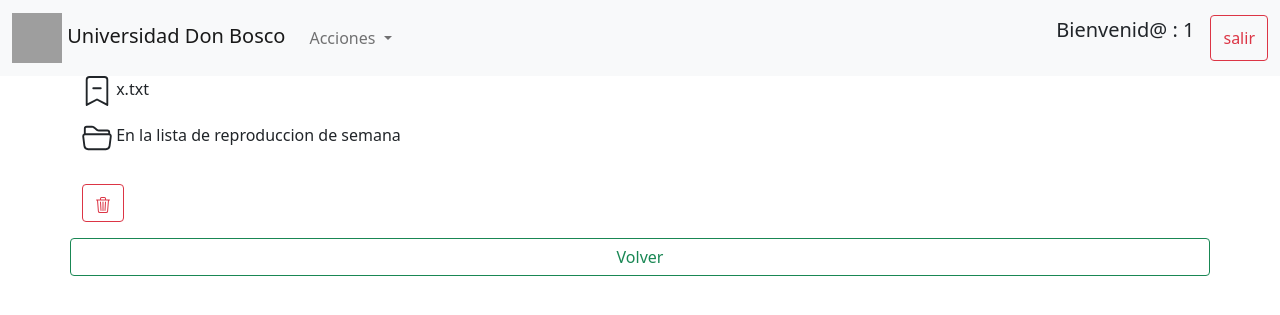
After one commit to EdwinRos/DSS_Catedra, a PHP site: page /administracion/administracionViews/confirmaciones.php?lista=semana&&cancion=x.txt in a window 1280 px wide. The commit adds this page. Shown: the top 315 px of the page. Run offline with PHP 8.4, Linux system fonts and the light colour scheme; the visitor is signed in with stand-in values (Sample User, id 1); grey boxes are pictures that could not be loaded.

Commit message:
subida de canciones de la semana

```diff
--- /dev/null
+++ b/administracion/administracioIncludes/bootstrap.php
@@ -0,0 +1,4 @@
+<!-- CSS only -->
+<link href="https://cdn.jsdelivr.net/npm/bootstrap@5.1.3/dist/css/bootstrap.min.css" rel="stylesheet" integrity="sha384-1BmE4kWBq78iYhFldvKuhfTAU6auU8tT94WrHftjDbrCEXSU1oBoqyl2QvZ6jIW3" crossorigin="anonymous">
+<!-- JavaScript Bundle with Popper -->
+<script src="https://cdn.jsdelivr.net/npm/bootstrap@5.1.3/dist/js/bootstrap.bundle.min.js" integrity="sha384-ka7Sk0Gln4gmtz2MlQnikT1wXgYsOg+OMhuP+IlRH9sENBO0LRn5q+8nbTov4+1p" crossorigin="anonymous"></script>
--- a/administracion/administracioIncludes/borrar.txt
+++ /dev/null
@@ -1 +0,0 @@
-Borrar esto luego
--- /dev/null
+++ b/administracion/administracioIncludes/navbar.php
@@ -0,0 +1,34 @@
+<?php
+session_start();
+
+if(!isset($_SESSION['usuario']))  header('LOCATION: ../index.php');
+
+?>
+<nav class="navbar navbar-expand-lg navbar-light bg-light">
+  <div class="container-fluid">
+    <a class="navbar-brand" href="../index.php"><img src="https://upload.wikimedia.org/wikipedia/commons/thumb/c/cc/Universidad_don_bosco.jpg/800px-Universidad_don_bosco.jpg" alt="" width="50" height="50"> Universidad Don Bosco</a>
+    <button class="navbar-toggler" type="button" data-bs-toggle="collapse" data-bs-target="#navbarSupportedContent" aria-controls="navbarSupportedContent" aria-expanded="false" aria-label="Toggle navigation">
+      <span class="navbar-toggler-icon"></span>
+    </button>
+    <div class="collapse navbar-collapse" id="navbarSupportedContent">
+      <ul class="navbar-nav me-auto mb-2 mb-lg-0">
+        <li class="nav-item dropdown">
+          <a class="nav-link dropdown-toggle" href="#" id="navbarDropdown" role="button" data-bs-toggle="dropdown" aria-expanded="false">
+            Acciones
+          </a>
+          <ul class="dropdown-menu" aria-labelledby="navbarDropdown">
+            <li><a class="dropdown-item" href="">Canciones de la semana</a></li>
+            <li><a class="dropdown-item" href="#">Top Canciones</a></li>
+            <li><a class="dropdown-item" href="#">Eventos</a></li>
+            <li><a class="dropdown-item" href="#">Biografias</a></li>
+            <li><a class="dropdown-item" href="#">Programas</a></li>
+          </ul>
+        </li>
+      </ul>
+      <form action="../administracionControllers/AdministracionController.php" method="POST" class="d-flex">
+        <span class="me-3"><p class="lead">Bienvenid@ : <b><?php echo $_SESSION['usuario'] ?></b></p></span>
+        <input type="submit" class="btn btn-outline-danger" value="salir" name="action"/>
+      </form>
+    </div>
+  </div>
+</nav>
--- a/administracion/administracionControllers/administracionController.php
+++ /dev/null
@@ -1 +0,0 @@
-<?php
--- /dev/null
+++ b/administracion/administracionViews/confirmaciones.php
@@ -0,0 +1,69 @@
+<!DOCTYPE html>
+<html lang="es">
+
+<head>
+    <meta charset="UTF-8">
+    <meta http-equiv="X-UA-Compatible" content="IE=edge">
+    <meta name="viewport" content="width=device-width, initial-scale=1.0">
+    <?php include '../administracioIncludes/bootstrap.php'  ?>
+    <title>Validacion</title>
+</head>
+<?php include '../administracioIncludes/navbar.php' ?>
+
+<body>
+    <div class="container">
+        <div class="col">
+            <div class="row">
+
+                <?php
+                // confirmacion para eliminar una cancion
+                    if(isset($_GET["lista"])){
+                        ?>
+                <span id="dialog">
+                    <p><svg xmlns="http://www.w3.org/2000/svg" width="30" height="30" fill="currentColor"
+                            class="bi bi-bookmark-dash" viewBox="0 0 16 16">
+                            <path fill-rule="evenodd"
+                                d="M5.5 6.5A.5.5 0 0 1 6 6h4a.5.5 0 0 1 0 1H6a.5.5 0 0 1-.5-.5z" />
+                            <path
+                                d="M2 2a2 2 0 0 1 2-2h8a2 2 0 0 1 2 2v13.5a.5.5 0 0 1-.777.416L8 13.101l-5.223 2.815A.5.5 0 0 1 2 15.5V2zm2-1a1 1 0 0 0-1 1v12.566l4.723-2.482a.5.5 0 0 1 .554 0L13 14.566V2a1 1 0 0 0-1-1H4z" />
+                        </svg> <?php echo $_GET['cancion'] ?></p>
+
+                    <p><svg xmlns="http://www.w3.org/2000/svg" width="30" height="30" fill="currentColor"
+                            class="bi bi-folder2-open" viewBox="0 0 16 16">
+                            <path
+                                d="M1 3.5A1.5 1.5 0 0 1 2.5 2h2.764c.958 0 1.76.56 2.311 1.184C7.985 3.648 8.48 4 9 4h4.5A1.5 1.5 0 0 1 15 5.5v.64c.57.265.94.876.856 1.546l-.64 5.124A2.5 2.5 0 0 1 12.733 15H3.266a2.5 2.5 0 0 1-2.481-2.19l-.64-5.124A1.5 1.5 0 0 1 1 6.14V3.5zM2 6h12v-.5a.5.5 0 0 0-.5-.5H9c-.964 0-1.71-.629-2.174-1.154C6.374 3.334 5.82 3 5.264 3H2.5a.5.5 0 0 0-.5.5V6zm-.367 1a.5.5 0 0 0-.496.562l.64 5.124A1.5 1.5 0 0 0 3.266 14h9.468a1.5 1.5 0 0 0 1.489-1.314l.64-5.124A.5.5 0 0 0 14.367 7H1.633z" />
+                        </svg> En la lista de reproduccion de <?php echo $_GET["lista"]?></p>
+                    <?php
+                }
+                 ?>
+                    <button onclick="del()" class="btn btn-outline-danger mt-3"><svg xmlns="http://www.w3.org/2000/svg"
+                            width="16" height="16" fill="currentColor" class="bi bi-trash3" viewBox="0 0 16 16">
+                            <path
+                                d="M6.5 1h3a.5.5 0 0 1 .5.5v1H6v-1a.5.5 0 0 1 .5-.5ZM11 2.5v-1A1.5 1.5 0 0 0 9.5 0h-3A1.5 1.5 0 0 0 5 1.5v1H2.506a.58.58 0 0 0-.01 0H1.5a.5.5 0 0 0 0 1h.538l.853 10.66A2 2 0 0 0 4.885 16h6.23a2 2 0 0 0 1.994-1.84l.853-10.66h.538a.5.5 0 0 0 0-1h-.995a.59.59 0 0 0-.01 0H11Zm1.958 1-.846 10.58a1 1 0 0 1-.997.92h-6.23a1 1 0 0 1-.997-.92L3.042 3.5h9.916Zm-7.487 1a.5.5 0 0 1 .528.47l.5 8.5a.5.5 0 0 1-.998.06L5 5.03a.5.5 0 0 1 .47-.53Zm5.058 0a.5.5 0 0 1 .47.53l-.5 8.5a.5.5 0 1 1-.998-.06l.5-8.5a.5.5 0 0 1 .528-.47ZM8 4.5a.5.5 0 0 1 .5.5v8.5a.5.5 0 0 1-1 0V5a.5.5 0 0 1 .5-.5Z" />
+                        </svg></button>
+                </span>
+                <a href="homeAdministracion.php" class="btn btn-outline-success mt-3">Volver</a>
+            </div>
+        </div>
+    </div>
+    <script type="text/javascript">
+    const del = () => {
+        var xmlhttp = new XMLHttpRequest();
+        xmlhttp.onreadystatechange = function() {
+            if (this.readyState == 4 && this.status == 200) {
+                document.getElementById("dialog").innerHTML = this.responseText;
+            }
+        };
+        xmlhttp.open("GET",
+            "../administracionModels/AdministracionHandler.php?task=deleteSemana&&lista=<?php echo $_GET["lista"]?>&&cancion=<?php echo $_GET['cancion'] ?>",
+            true);
+        xmlhttp.send();
+    }
+
+    const closeAlert = () => {
+        document.getElementById('msj').innerHTML = "";
+    }
+    </script>
+</body>
+
+</html>
```
Also changed, not shown: administracion/administracionControllers/AdministracionController.php (added, +22 -0 lines), administracion/administracionModels/AdministracionHandler.php (added, +34 -0 lines), administracion/administracionModels/AdministracionModel.php (+33 -3 lines), administracion/administracionModels/DBC.php (added, +16 -0 lines), administracion/administracionViews/administracionView.php (+9 -16 lines), administracion/administracionViews/homeAdministracion.php (+5 -11 lines), administracion/administracionViews/login.php (+21 -10 lines), administracion/index.php (added, +8 -0 lines), administracion/js/confirmaciones.js (added), upploads/Lista/listaSemana/x.txt (added).
